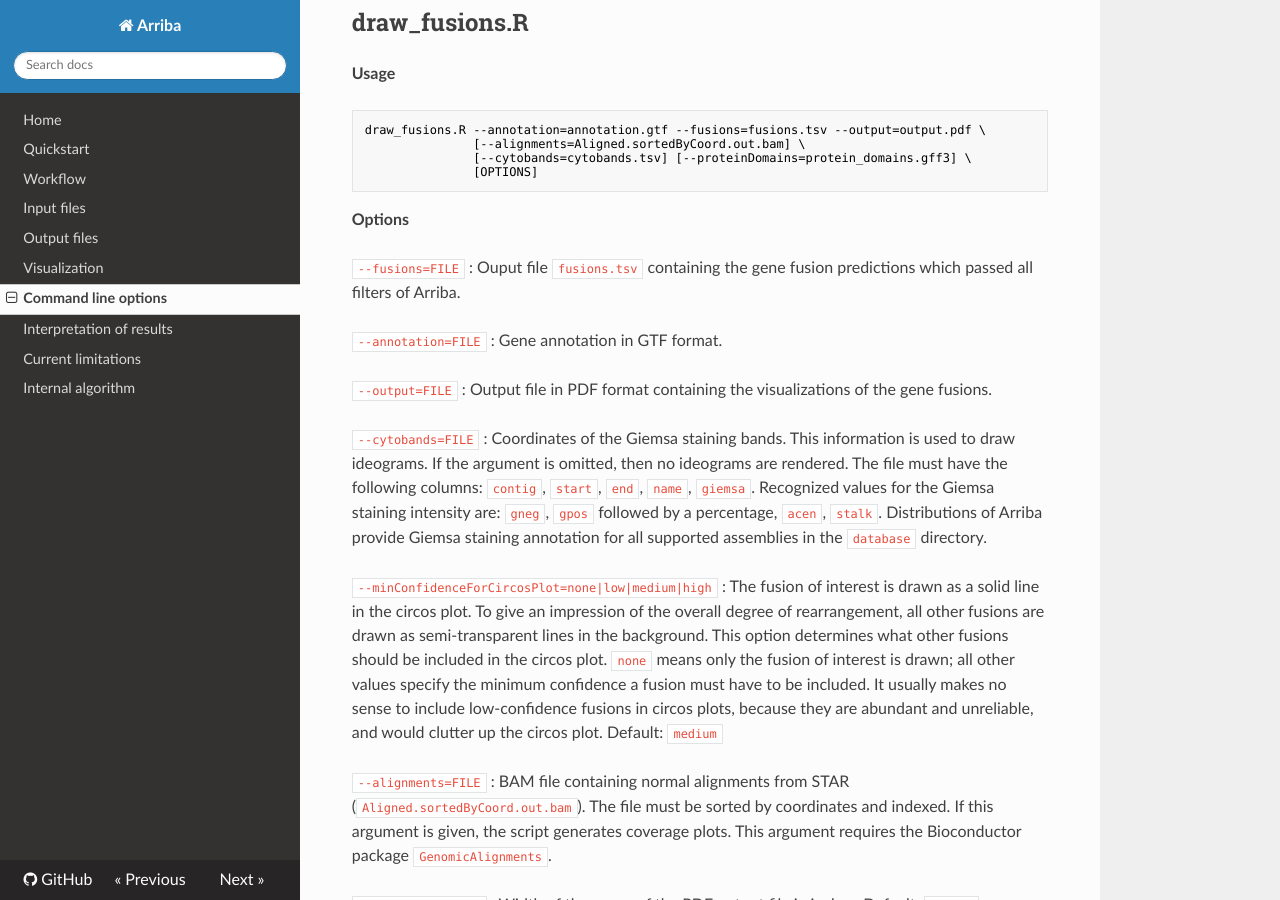
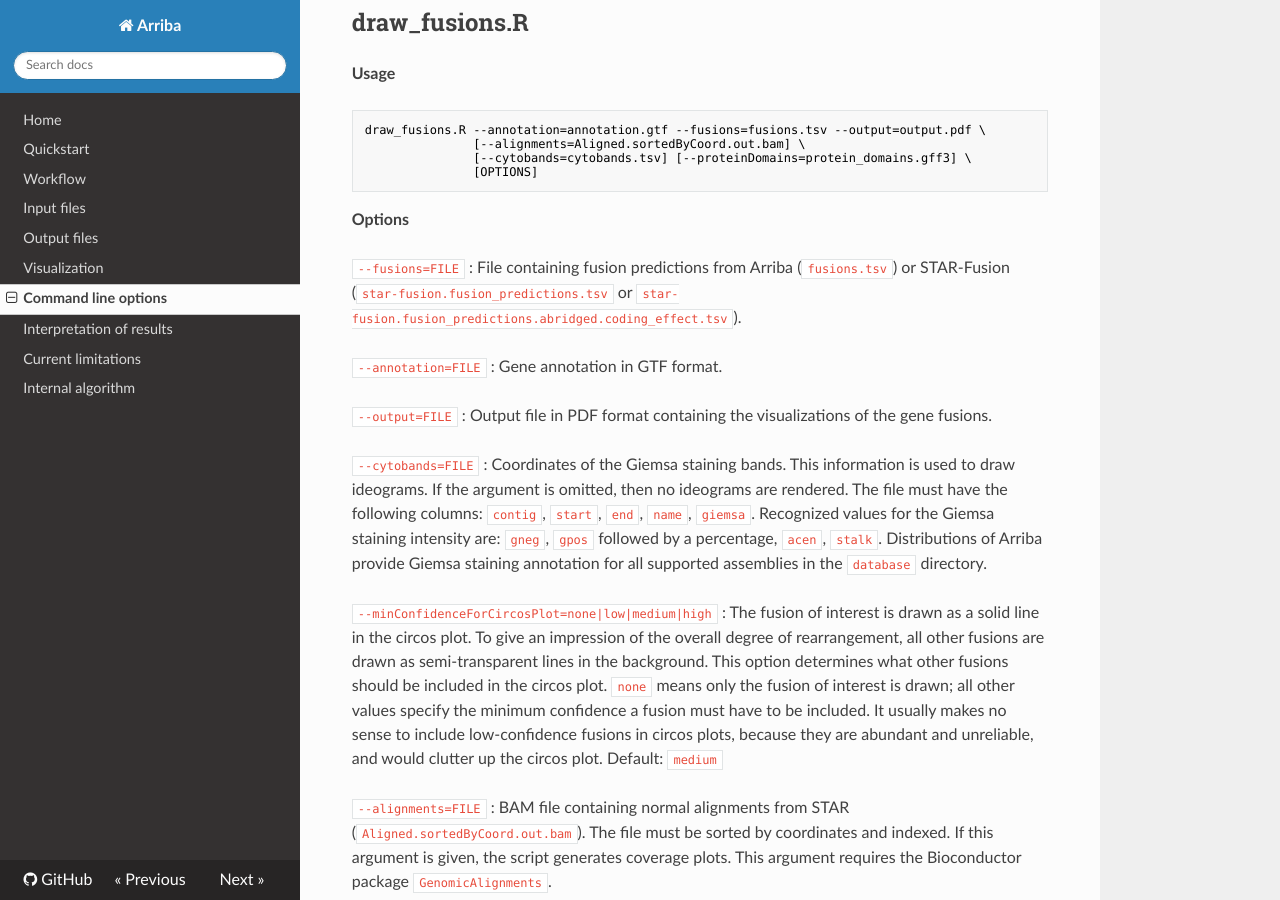
Before and after one commit to suhrig/arriba, an MkDocs documentation site: the page built from documentation/command-line-options.md, in a window 1280 px wide and 900 px high, scrolled down 3948 px. Built offline with MkDocs 1.6.1, drawn with Linux system fonts in a browser that asks for light colours; nearby versions of some CDN libraries; old or Windows-style settings are respelled for this version of MkDocs.

Commit message:
draw_fusions.R accepts STAR-Fusion format

```diff
--- a/documentation/command-line-options.md
+++ b/documentation/command-line-options.md
@@ -133,7 +133,7 @@
 **Options**
 
 `--fusions=FILE`
-: Ouput file `fusions.tsv` containing the gene fusion predictions which passed all filters of Arriba.
+: File containing fusion predictions from Arriba (`fusions.tsv`) or STAR-Fusion (`star-fusion.fusion_predictions.tsv` or `star-fusion.fusion_predictions.abridged.coding_effect.tsv`).
 
 `--annotation=FILE`
 : Gene annotation in GTF format.
```
Also changed, not shown: 1 other file.
